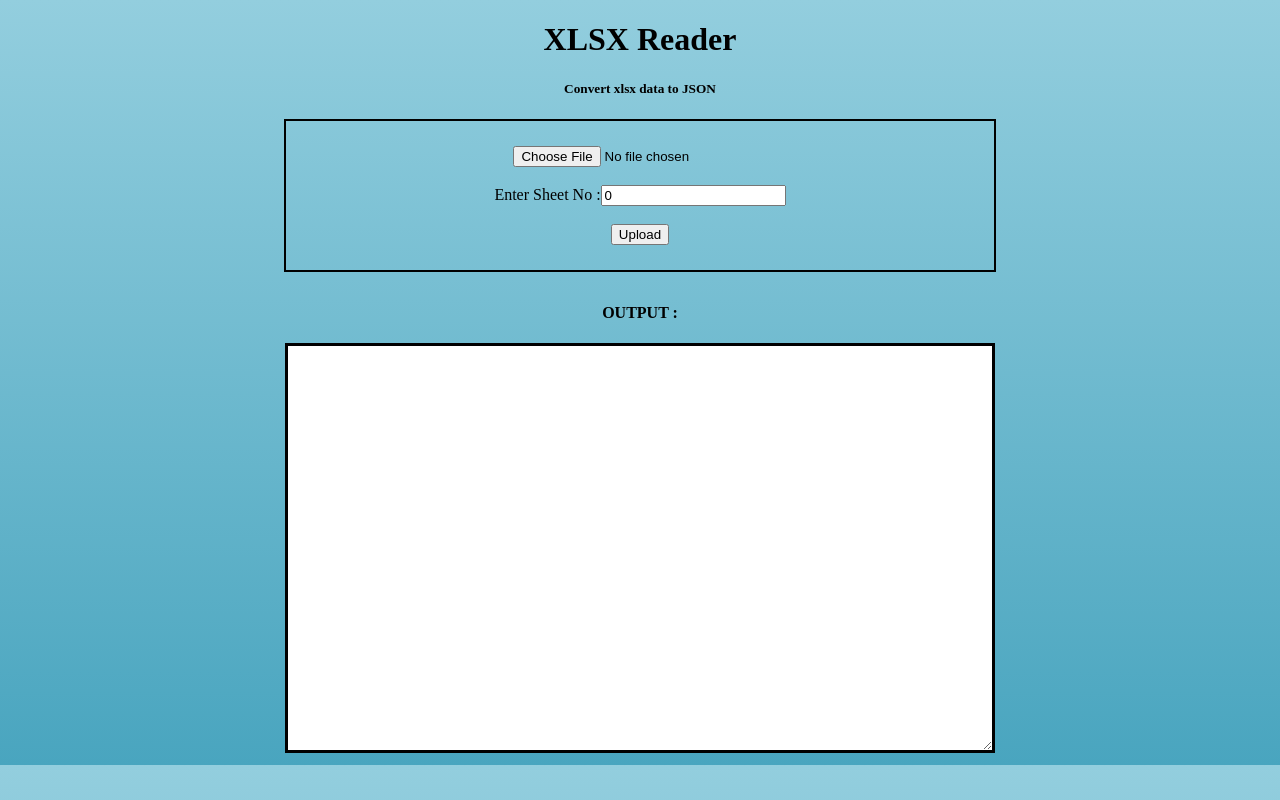
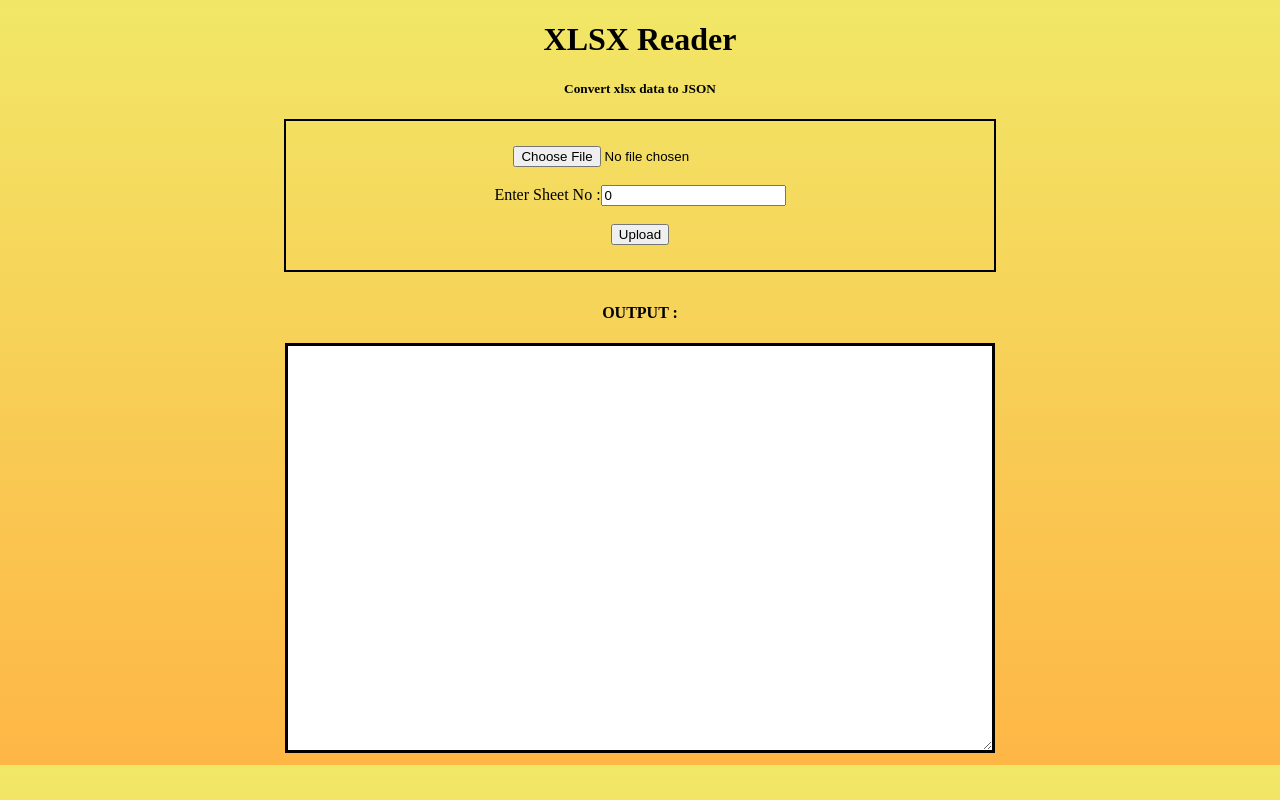
Before and after one commit to kishorkharade24/ng5-xlsx-to-json, an Angular app: page / in a window 1280 px wide. Built offline with nearby package versions, Linux system fonts and the light colour scheme.

Commit message:
Background changed

```diff
--- a/src/styles.css
+++ b/src/styles.css
@@ -1,13 +1,13 @@
 /* You can add global styles to this file, and also import other style files */
 body {
 
-  background: rgba(147,206,222,1);/* Old Browsers */
-  background: -moz-linear-gradient(top, rgba(147,206,222,1) 0%, rgba(73,165,191,1) 100%); /* FF3.6+ */
-  background: -webkit-gradient(left top, left bottom, color-stop(0%, rgba(147,206,222,1)), color-stop(100%, rgba(73,165,191,1)));/* Chrome, Safari4+ */
-  background: -webkit-linear-gradient(top, rgba(147,206,222,1) 0%, rgba(73,165,191,1) 100%); /* Chrome10+,Safari5.1+ */
-  background: -o-linear-gradient(top, rgba(147,206,222,1) 0%, rgba(73,165,191,1) 100%); /* Opera 11.10+ */
-  background: -ms-linear-gradient(top, rgba(147,206,222,1) 0%, rgba(73,165,191,1) 100%); /* IE 10+ */
-  background: linear-gradient(to bottom, rgba(147,206,222,1) 0%, rgba(73,165,191,1) 100%);/* W3C */
-  filter: progid:DXImageTransform.Microsoft.gradient( startColorstr='#93cede', endColorstr='#49a5bf', GradientType=0 );/* IE6-9 */
+  background: rgba(241,231,103,1);/* Old Browsers */
+  background: -moz-linear-gradient(top, rgba(241,231,103,1) 0%, rgba(254,182,69,1) 100%); /* FF3.6+ */
+  background: -webkit-gradient(left top, left bottom, color-stop(0%, rgba(241,231,103,1)), color-stop(100%, rgba(254,182,69,1)));/* Chrome, Safari4+ */
+  background: -webkit-linear-gradient(top, rgba(241,231,103,1) 0%, rgba(254,182,69,1) 100%); /* Chrome10+,Safari5.1+ */
+  background: -o-linear-gradient(top, rgba(241,231,103,1) 0%, rgba(254,182,69,1) 100%); /* Opera 11.10+ */
+  background: -ms-linear-gradient(top, rgba(241,231,103,1) 0%, rgba(254,182,69,1) 100%); /* IE 10+ */
+  background: linear-gradient(to bottom, rgba(241,231,103,1) 0%, rgba(254,182,69,1) 100%);/* W3C */
+  filter: progid:DXImageTransform.Microsoft.gradient( startColorstr='#f1e767', endColorstr='#feb645', GradientType=0 );/* IE6-9 */
 
 }
```
